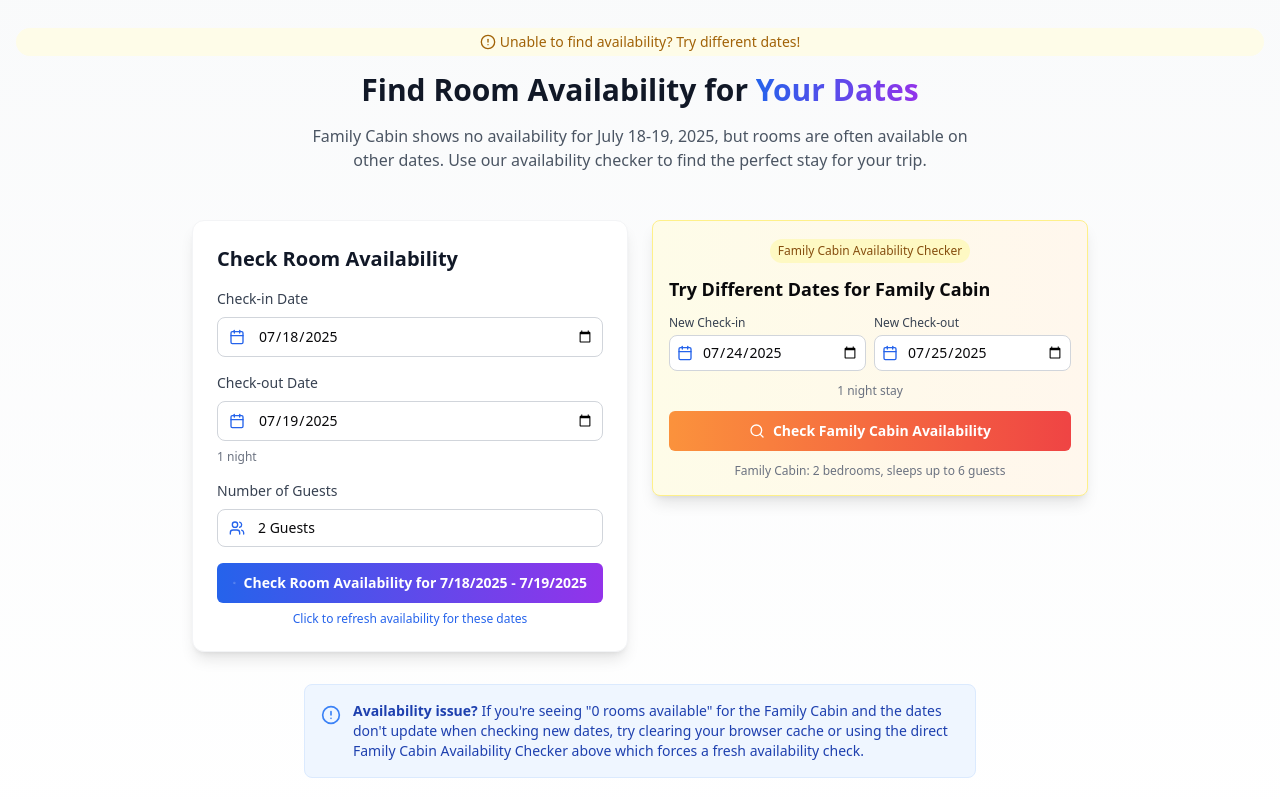
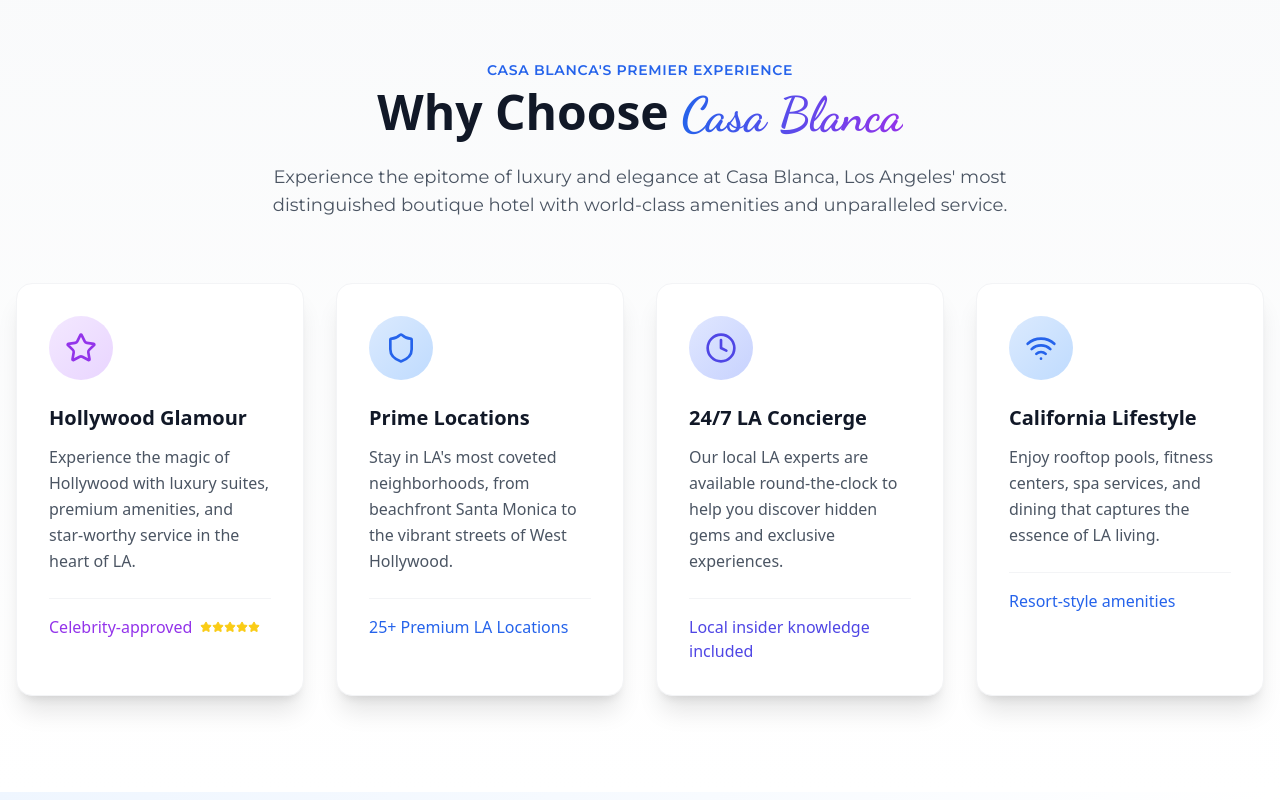
Before and after one commit to abhishek-reddy-m/mot, a Next.js app: page / in a window 1280 px wide. Shown: the part 1580-2380 px from the top of the page. Built offline with nearby package versions, Linux system fonts and the light colour scheme; no server answers; the database is empty.

Commit message:
Remove redundant availability checker components - users can search dates through main search bar

```diff
--- a/src/app/page.tsx
+++ b/src/app/page.tsx
@@ -3,8 +3,6 @@ import { Button } from '@/components/ui/button';
 import { Card, CardContent, CardDescription, CardHeader, CardTitle } from '@/components/ui/card';
 import Navigation from '@/components/Navigation';
 import { HeroSection } from '@/components/HeroSection';
-import { QuickAvailability } from '@/components/QuickAvailability';
-import { FamilyCabinChecker } from '@/components/FamilyCabinChecker';
 import {
   Search,
   MapPin,
@@ -15,8 +13,7 @@ import {
   Clock,
   Wifi,
   CheckCircle,
-  ChevronRight,
-  AlertCircle
+  ChevronRight
 } from 'lucide-react';
 
 export default function HomePage() {
@@ -125,45 +122,6 @@ export default function HomePage() {
                   <ChevronRight className="h-5 w-5 ml-2" />
                 </Button>
               </Link>
-            </div>
-          </div>
-        </div>
-      </section>
-
-      {/* Check Availability Section */}
-      <section className="py-16 bg-gradient-to-b from-gray-50 to-white">
-        <div className="container mx-auto px-4">
-          <div className="text-center mb-12">
-            <div className="inline-block px-4 py-1 bg-yellow-50 text-yellow-700 rounded-full font-medium mb-4 text-sm flex items-center justify-center mx-auto">
-              <AlertCircle className="h-4 w-4 mr-1" />
-              Unable to find availability? Try different dates!
-            </div>
-            <h2 className="text-3xl font-bold text-gray-900 mb-4">
-              Find Room Availability for <span className="bg-gradient-to-r from-blue-600 to-purple-600 bg-clip-text text-transparent">Your Dates</span>
-            </h2>
-            <p className="text-gray-600 max-w-2xl mx-auto">
-              Family Cabin shows no availability for July 18-19, 2025, but rooms are often available on other dates.
-              Use our availability checker to find the perfect stay for your trip.
-            </p>
-          </div>
-
-          <div className="grid md:grid-cols-2 gap-6 max-w-4xl mx-auto">
-            <div>
-              <QuickAvailability />
-            </div>
-            <div>
-              <FamilyCabinChecker />
-            </div>
-          </div>
-
-          <div className="mt-8 max-w-2xl mx-auto bg-blue-50 p-4 rounded-lg border border-blue-100 flex items-start">
-            <div className="text-blue-500 mr-3 mt-1">
-              <AlertCircle className="h-5 w-5" />
-            </div>
-            <div className="text-sm text-blue-800">
-              <strong>Availability issue?</strong> If you're seeing "0 rooms available" for the Family Cabin and the dates don't
-              update when checking new dates, try clearing your browser cache or using the direct Family Cabin Availability Checker
-              above which forces a fresh availability check.
             </div>
           </div>
         </div>
```
